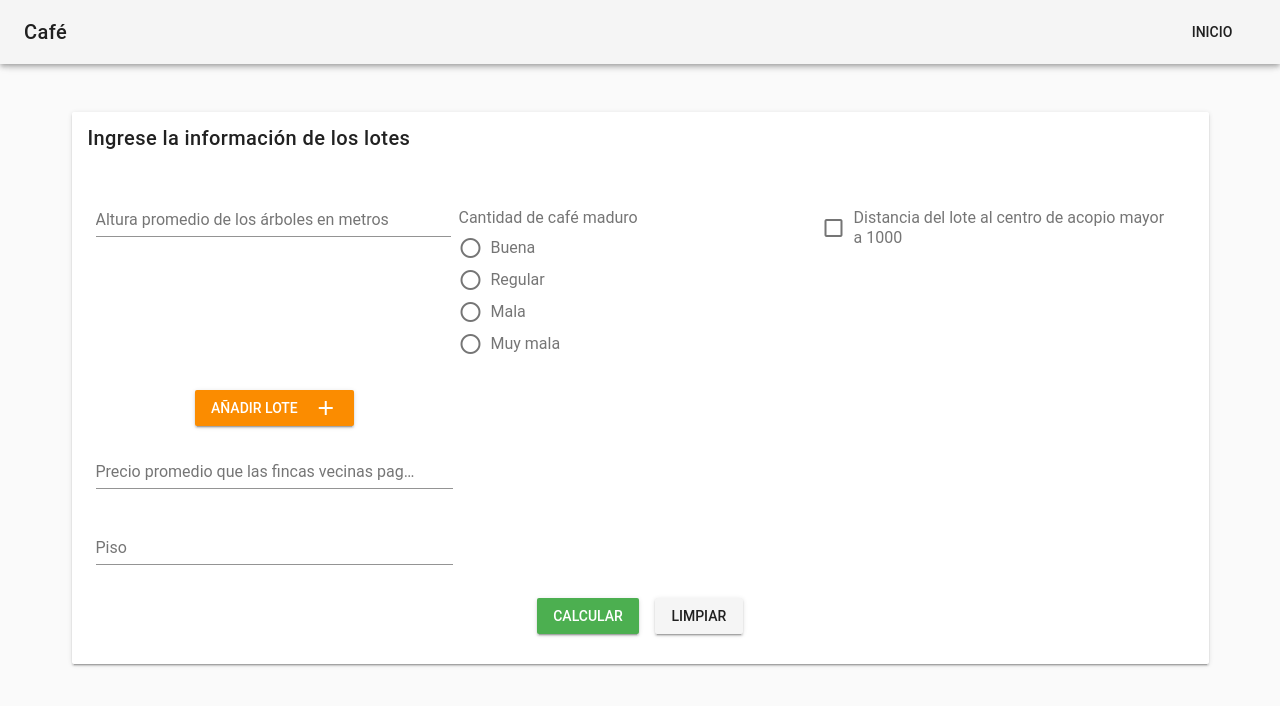
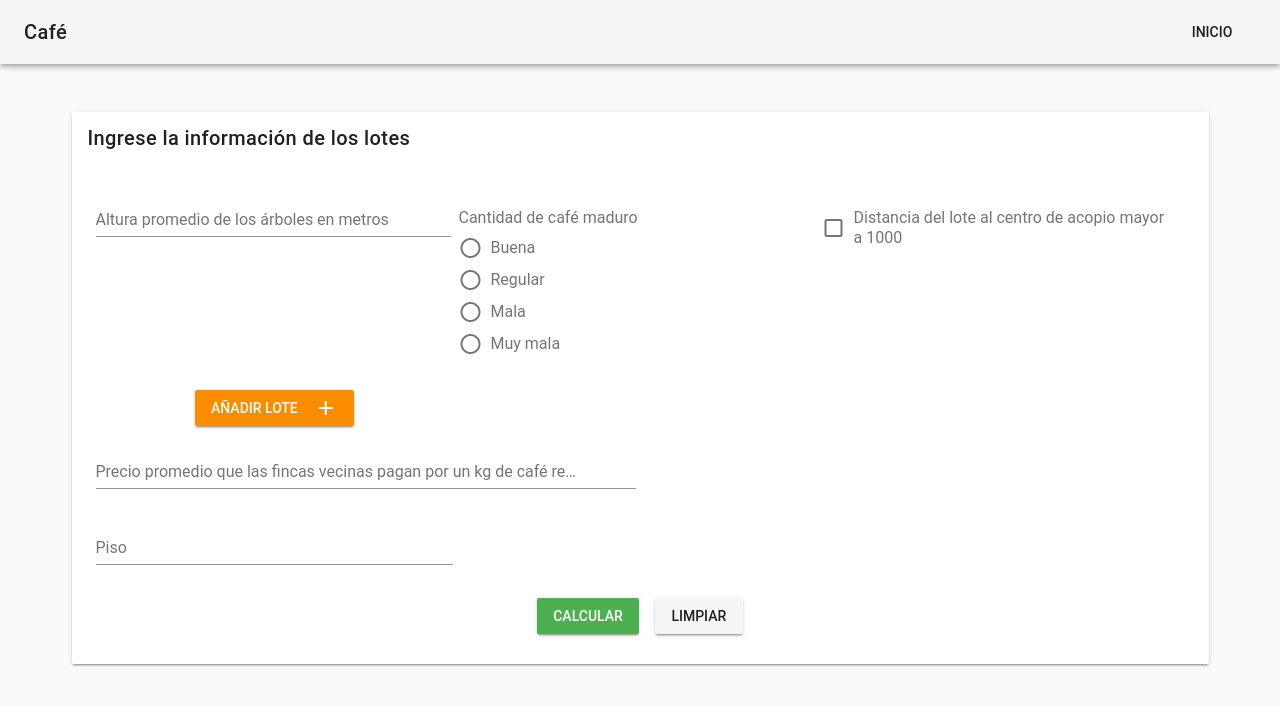
Before and after one commit to AR4Z/cafe-ui, a Vue app: page /pricecalculate in a window 1280 px wide. Shown: the top 706 px of the page. Built offline with nearby package versions, Linux system fonts and the light colour scheme; what vue-currency-filter would draw is missing.

Commit message:
change size to see all the label

```diff
--- a/src/views/PriceCalculate.vue
+++ b/src/views/PriceCalculate.vue
@@ -136,7 +136,7 @@
                 :column="$vuetify.breakpoint.mdAndDown"
                 :row="!$vuetify.breakpoint.mdAndDown"
               >
-                <v-flex xs12 md4>
+                <v-flex xs12 md6>
                   <v-text-field
                     label="Precio promedio que las fincas vecinas pagan por un kg de café recolectado"
                     v-model="priceAverage"
```
